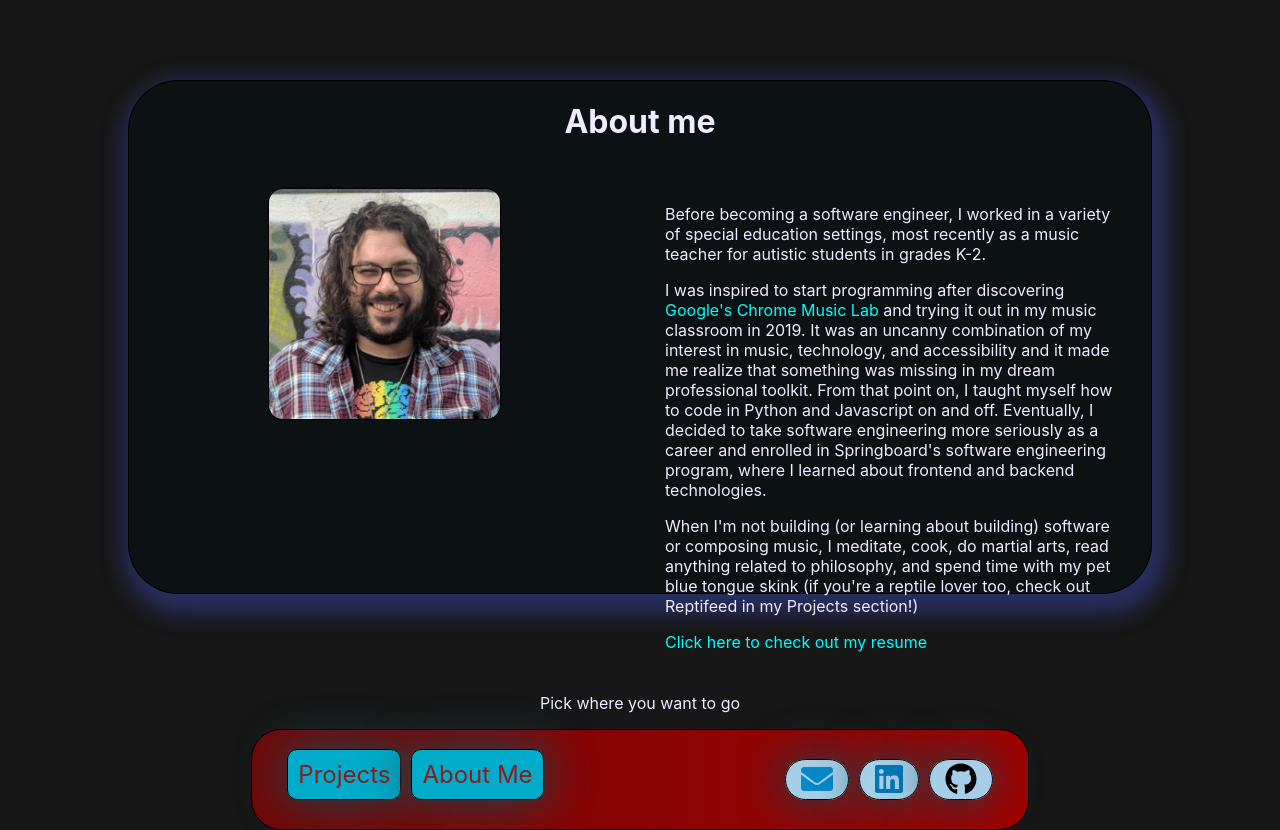
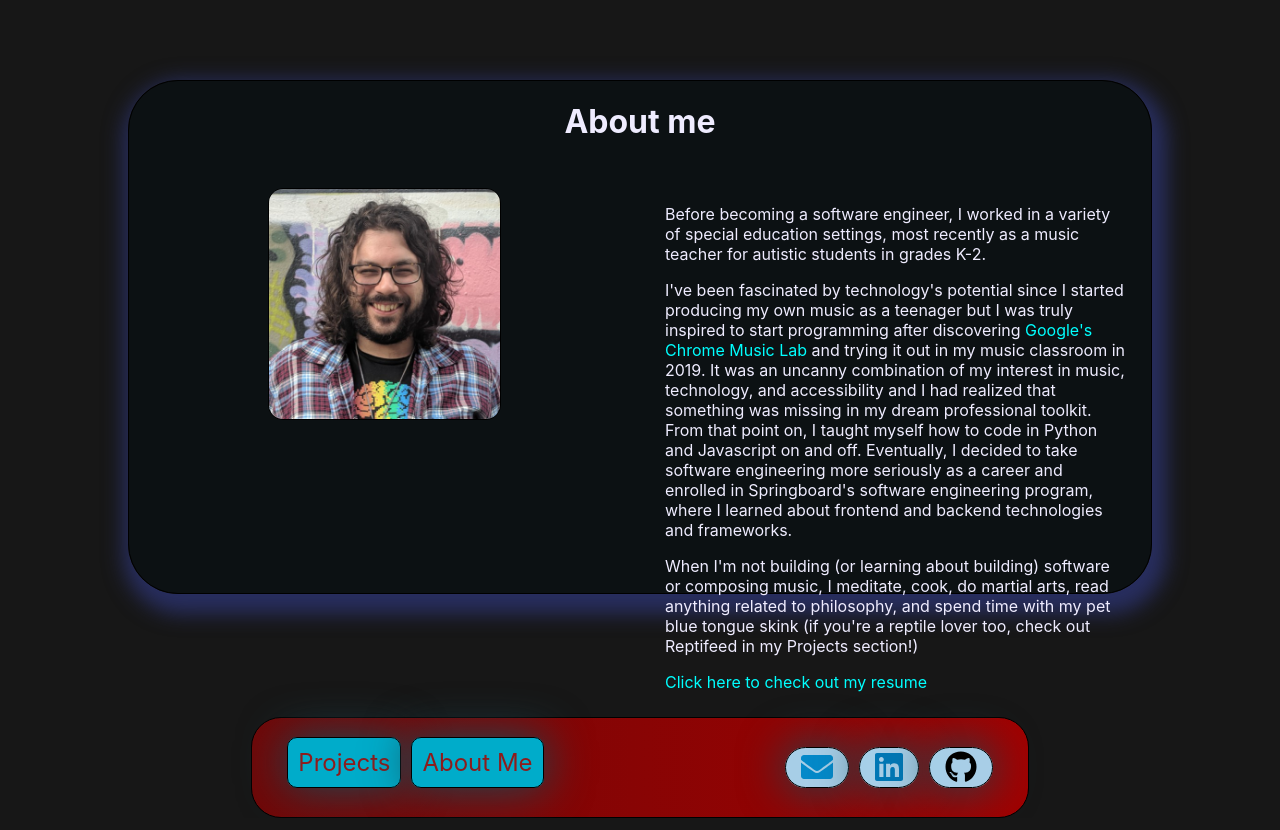
Before and after one commit to Adam-Thometz/Portfolio, a React (Create React App) app: page /about-me in a window 1280 px wide. Built offline with nearby package versions, Linux system fonts and the light colour scheme.

Commit message:
added semantic markup for accessibility

```diff
--- a/src/about-me/AboutMe.js
+++ b/src/about-me/AboutMe.js
@@ -6,7 +6,7 @@ import me from './imgs/me.jpg'
 
 const AboutMe = () => {
   return (
-    <div className="AboutMe">
+    <main className="AboutMe">
       <h1 tabIndex={0}>About me</h1>
       <div className="AboutMe-text-img-wrapper">
         <div className="AboutMe-img">
@@ -14,17 +14,13 @@ const AboutMe = () => {
         </div>
         <div className="AboutMe-text" tabIndex={0}>
           <p>Before becoming a software engineer, I worked in a variety of special education settings, most recently as a music teacher for autistic students in grades K-2.</p>
-          <p>I was inspired to start programming after discovering <Link to="#" onClick={() => window.open("https://musiclab.chromeexperiments.com")}>Google's Chrome Music Lab</Link> and trying it out in my music classroom in 2019. It was an uncanny combination of my interest in music, technology, and accessibility and it made me realize that something was missing in my dream professional toolkit. From that point on, I taught myself how to code in Python and Javascript on and off. Eventually, I decided to take software engineering more seriously as a career and enrolled in Springboard's software engineering program, where I learned about frontend and backend technologies.</p>
+          <p>I've been fascinated by technology's potential since I started producing my own music as a teenager but I was truly inspired to start programming after discovering <Link to="#" onClick={() => window.open("https://musiclab.chromeexperiments.com")}>Google's Chrome Music Lab</Link> and trying it out in my music classroom in 2019. It was an uncanny combination of my interest in music, technology, and accessibility and I had realized that something was missing in my dream professional toolkit. From that point on, I taught myself how to code in Python and Javascript on and off. Eventually, I decided to take software engineering more seriously as a career and enrolled in Springboard's software engineering program, where I learned about frontend and backend technologies and frameworks.</p>
           <p>When I'm not building (or learning about building) software or composing music, I meditate, cook, do martial arts, read anything related to philosophy, and spend time with my pet blue tongue skink (if you're a reptile lover too, check out Reptifeed in my Projects section!)</p>
           <Link to="#" onClick={() => window.open("https://resume.creddle.io/resume/o9lpco7gae")}>Click here to check out my resume</Link>
         </div>
       </div>
-
-      <div>
-        <p tabIndex={0}>Pick where you want to go</p>
-        <NavContact />
-      </div>
-    </div>
+      <NavContact />
+    </main>
   )
 };
 
--- a/src/intro/Intro.js
+++ b/src/intro/Intro.js
@@ -14,7 +14,7 @@ const Intro = () => {
     }
   }
   return (
-    <div className="Intro">
+    <main className="Intro">
       <div className="Intro-header-animation-container">
         <div className="Intro-header" tabIndex={0}>
           <h1>Hello! My name is Adam Thometz</h1>
@@ -29,7 +29,7 @@ const Intro = () => {
         <p tabIndex={0}>Pick where you want to go</p>
         <NavContact />
       </div>
-    </div>
+    </main>
   );
 };
 
--- a/src/navbar-contact/NavContact.js
+++ b/src/navbar-contact/NavContact.js
@@ -5,10 +5,10 @@ import './NavContact.css';
 
 const NavContact = () => {
   return (
-    <div className="NavContact">
+    <nav className="NavContact">
       <Navbar />
       <Contact />
-    </div>
+    </nav>
   );
 };
 
--- a/src/projects/Projects.js
+++ b/src/projects/Projects.js
@@ -6,16 +6,13 @@ import './Projects.css'
 
 const Projects = () => {
   return (
-    <div className="Projects">
+    <main className="Projects">
       <h1>Projects</h1>
       {projects.map(p => (
-        <Project name={p.name} description={p.description} techStack={p.techStack} img={p.img} links={p.links} />
+        <Project name={p.name} award={p.award} description={p.description} techStack={p.techStack} login={p.login} img={p.img} links={p.links} />
       ))}
-      <div>
-        <p tabIndex={0}>Pick where you want to go</p>
-        <NavContact />
-      </div>
-    </div>
+      <NavContact />
+    </main>
   );
 };
 
```
